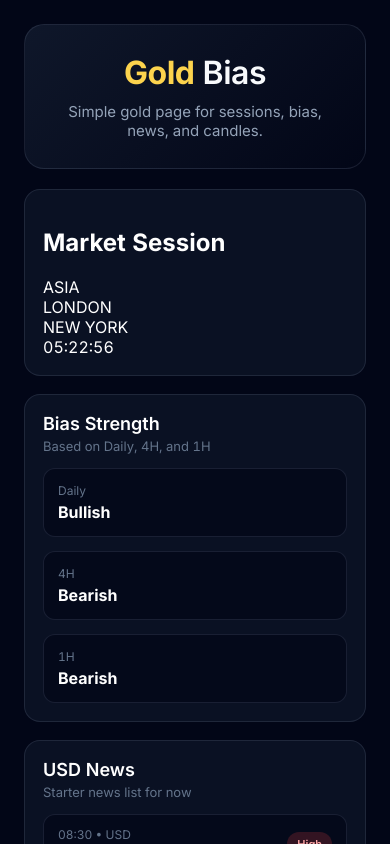
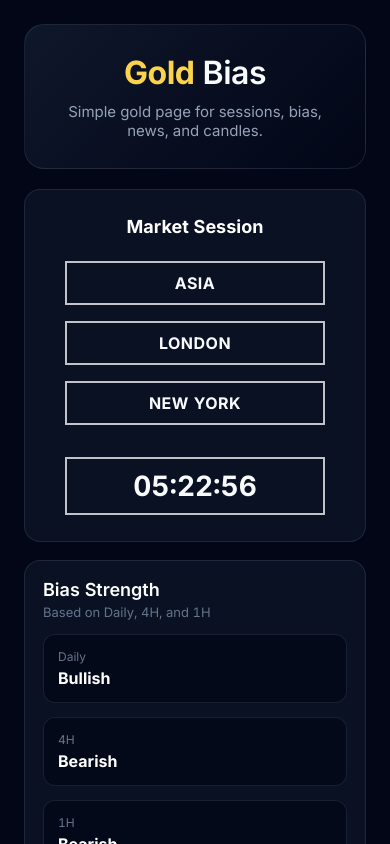
Before and after one commit to Nn1van/gold-bias, a Next.js app: page / in a window 390 px wide. Shown: the top 844 px of the page. Built offline with nearby package versions, Linux system fonts and the light colour scheme.

Commit message:
Update globals.css

```diff
--- a/app/globals.css
+++ b/app/globals.css
@@ -15,21 +15,18 @@ body {
   font-feature-settings: "tnum";
 }
 
-/* PAGE */
 .page {
   max-width: 1200px;
   margin: 0 auto;
   padding: 24px;
 }
 
-/* HERO (CLEAN + PROFESSIONAL) */
 .hero {
   background: linear-gradient(135deg, rgba(15, 23, 42, 1), rgba(2, 6, 23, 1));
   border: 1px solid rgba(148, 163, 184, 0.15);
   border-radius: 20px;
   padding: 28px;
   margin-bottom: 20px;
-
   display: flex;
   flex-direction: column;
   align-items: center;
@@ -55,7 +52,6 @@ body {
   font-size: 15px;
 }
 
-/* CARDS */
 .card {
   background: rgba(15, 23, 42, 0.7);
   border: 1px solid rgba(148, 163, 184, 0.15);
@@ -64,13 +60,13 @@ body {
   margin-bottom: 18px;
 }
 
-/* HEADERS */
 .section-top,
 .box-top {
   display: flex;
   justify-content: space-between;
   align-items: center;
   margin-bottom: 14px;
+  gap: 16px;
 }
 
 .section-top h2,
@@ -87,16 +83,59 @@ body {
   font-size: 13px;
 }
 
-/* GRID */
-.session-grid,
+/* NEW MARKET SESSION LAYOUT */
+.market-session-card {
+  padding: 26px 28px;
+}
+
+.market-session-title {
+  margin: 0;
+  text-align: center;
+  font-size: 18px;
+  font-weight: 700;
+}
+
+.market-session-row {
+  margin-top: 34px;
+  display: flex;
+  justify-content: space-between;
+  align-items: center;
+  gap: 16px;
+}
+
+.market-session-box {
+  min-width: 130px;
+  text-align: center;
+  padding: 10px 16px;
+  border: 2px solid rgba(255, 255, 255, 0.75);
+  color: #f8fafc;
+  font-size: 16px;
+  font-weight: 700;
+  letter-spacing: 0.5px;
+  background: transparent;
+}
+
+.market-session-timer-wrap {
+  margin-top: 64px;
+  display: flex;
+  justify-content: center;
+}
+
+.market-session-timer {
+  min-width: 210px;
+  text-align: center;
+  padding: 10px 20px;
+  border: 2px solid rgba(255, 255, 255, 0.75);
+  color: #f8fafc;
+  font-size: 28px;
+  font-weight: 700;
+  background: transparent;
+}
+
 .bias-grid,
 .candle-grid-main {
   display: grid;
   gap: 14px;
-}
-
-.session-grid {
-  grid-template-columns: repeat(4, 1fr);
 }
 
 .bias-grid {
@@ -107,7 +146,6 @@ body {
   grid-template-columns: repeat(3, 1fr);
 }
 
-/* SMALL CARDS */
 .small-card {
   background: rgba(2, 6, 23, 0.7);
   border: 1px solid rgba(148, 163, 184, 0.15);
@@ -126,17 +164,6 @@ body {
   font-size: 16px;
 }
 
-/* GOLD CARD */
-.gold-card {
-  background: rgba(245, 158, 11, 0.08);
-  border-color: rgba(245, 158, 11, 0.25);
-}
-
-.gold-card strong {
-  color: #fcd34d;
-}
-
-/* NEWS */
 .news-list {
   display: grid;
   gap: 10px;
@@ -161,7 +188,6 @@ body {
   font-weight: 500;
 }
 
-/* IMPACT */
 .impact {
   border-radius: 999px;
   padding: 5px 10px;
@@ -184,7 +210,6 @@ body {
   color: #86efac;
 }
 
-/* TIMER */
 .mini-timer {
   background: rgba(0, 0, 0, 0.4);
   color: #fcd34d;
@@ -194,7 +219,10 @@ body {
   font-size: 13px;
 }
 
-/* CHART */
+.chart-shell {
+  padding: 0;
+}
+
 .tv-chart {
   height: 260px;
   border-radius: 10px;
@@ -210,7 +238,6 @@ body {
   justify-content: space-evenly;
 }
 
-/* CANDLES */
 .tv-candle {
   width: 40px;
   height: 220px;
@@ -247,9 +274,7 @@ body {
   background: #ef4444;
 }
 
-/* MOBILE */
 @media (max-width: 900px) {
-  .session-grid,
   .bias-grid,
   .candle-grid-main {
     grid-template-columns: 1fr;
@@ -257,6 +282,21 @@ body {
 
   .hero h1 {
     font-size: 32px;
+  }
+
+  .market-session-row {
+    flex-direction: column;
+    margin-top: 24px;
+  }
+
+  .market-session-timer-wrap {
+    margin-top: 32px;
+  }
+
+  .market-session-box,
+  .market-session-timer {
+    width: 100%;
+    max-width: 260px;
   }
 
   .tv-candle {
```
